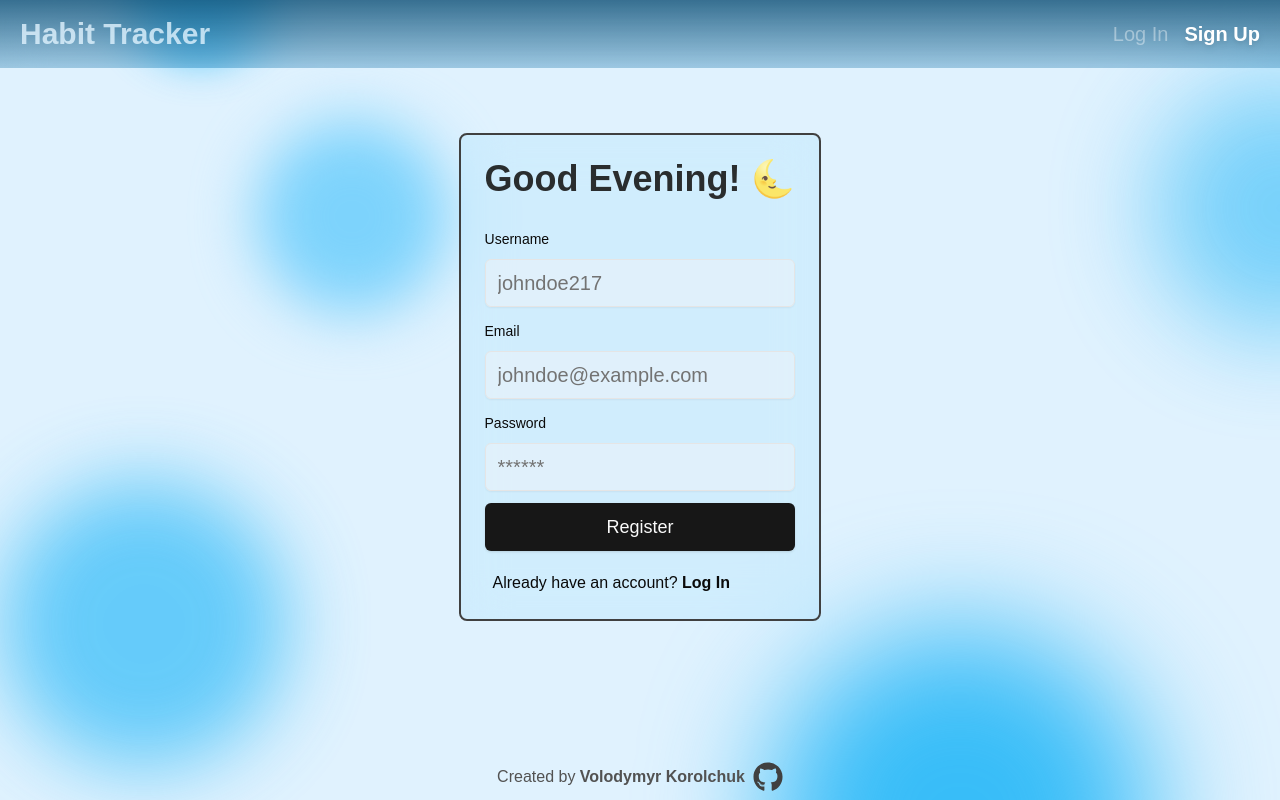
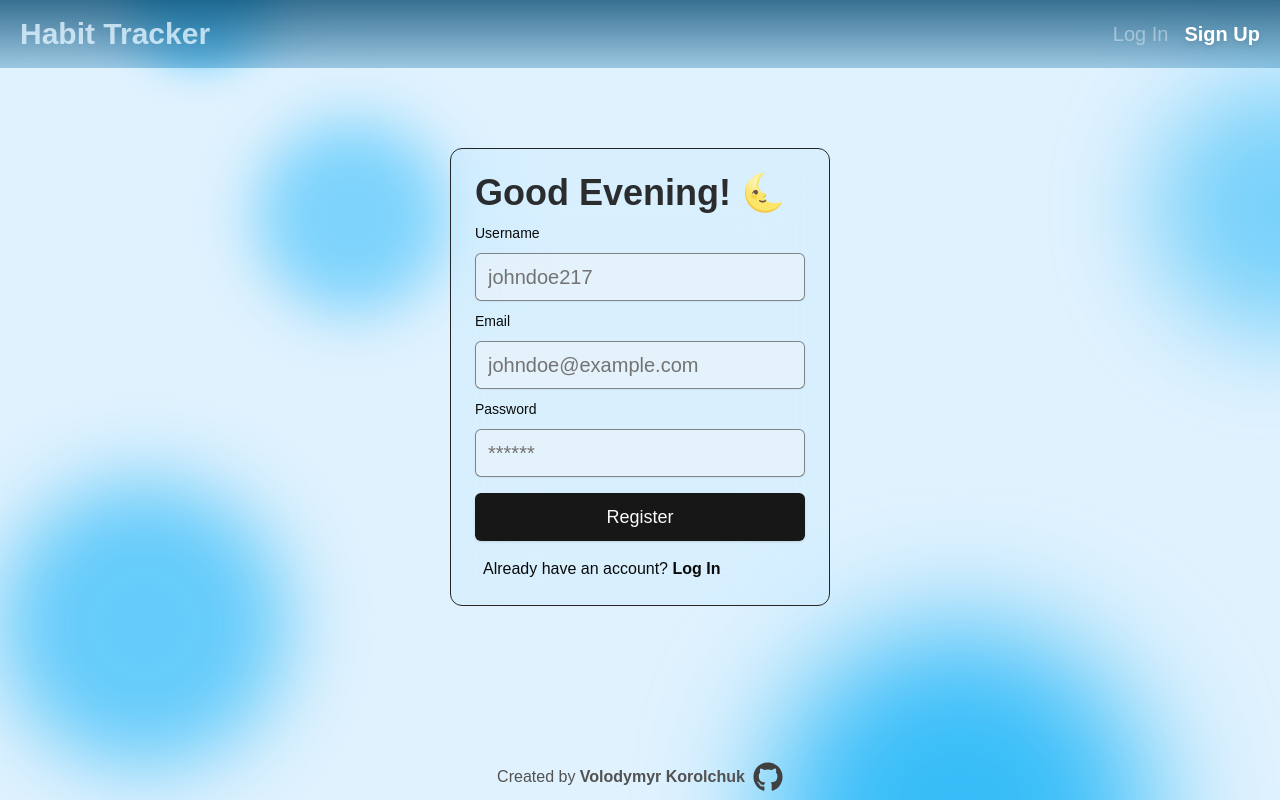
Before and after one commit to volodymyr-korolchuk/habit-tracker, a Next.js app: page /signup in a window 1280 px wide. Built offline with nearby package versions, Linux system fonts and the light colour scheme; a web font is replaced by a local one.

Commit message:
style: updated styles for login and signup forms

```diff
--- a/app/(auth)/layout.tsx
+++ b/app/(auth)/layout.tsx
@@ -25,7 +25,7 @@ export default function AuthLayout({
         }}
       ></div>
       <div
-        className="animate-[bounce_2s_ease-in-out_infinite] absolute w-48 h-48 bg-sky-300 rounded-full"
+        className="animate-[bounce_2s_ease-in-out_infinite]  absolute w-48 h-48 bg-sky-300 rounded-full"
         style={{
           top: "20%",
           left: "20%",
--- a/app/(auth)/login/page.tsx
+++ b/app/(auth)/login/page.tsx
@@ -8,10 +8,11 @@ const Login: React.FC = () => {
   const greeting = getGretting();
 
   return (
-    <section className="flex flex-col items-center justify-center gap-5 p-6 rounded-lg backdrop-blur-xl bg-sky-300/20 border-2 border-neutral-700">
-      <h2 className="select-none text-4xl font-semibold w-full pb-2 text-neutral-900/90">
+    <section className="flex flex-col items-center justify-center gap-2 p-6 rounded-xl backdrop-blur-xl bg-sky-200/20 border-[1px] border-neutral-800 w-[350px]">
+      <h2 className="select-none text-4xl font-semibold w-full text-neutral-900/90">
         {greeting}
       </h2>
+
       <LoginForm />
       <p className="text-left w-full px-2">
         Haven't registered yet?{" "}
--- a/app/(auth)/signup/page.tsx
+++ b/app/(auth)/signup/page.tsx
@@ -11,8 +11,8 @@ const Signup = (props: Props) => {
   const greeting = getGretting();
 
   return (
-    <section className="flex flex-col items-center justify-center gap-5 p-6 rounded-lg backdrop-blur-xl bg-sky-200/40 border-2 border-neutral-700">
-      <h2 className="select-none text-4xl font-semibold w-full pb-2 text-neutral-900/90">
+    <section className="flex flex-col items-center justify-center gap-2 p-6 rounded-xl backdrop-blur-2xl bg-sky-200/20 w-[380px] border-[1px] border-neutral-800">
+      <h2 className="select-none text-4xl font-semibold w-full text-neutral-900/90">
         {greeting}
       </h2>
       <SignupForm />
--- a/components/Forms/LoginForm.tsx
+++ b/components/Forms/LoginForm.tsx
@@ -49,7 +49,7 @@ const LoginForm = () => {
     <Form {...form}>
       <form
         onSubmit={form.handleSubmit(onSubmit)}
-        className="flex flex-col items-center justify-center rounded-lg gap-3 w-full"
+        className="flex flex-col items-center justify-center rounded-lg gap-2 w-full"
       >
         <FormField
           control={form.control}
@@ -60,7 +60,7 @@ const LoginForm = () => {
               <FormControl>
                 <Input
                   {...field}
-                  className="h-12 w-full text-xl bg-neutral-100/40"
+                  className="h-12 border-neutral-900/50 w-full text-xl bg-neutral-100/40"
                   type="email"
                   placeholder="johndoe@example.com"
                   disabled={isPending}
@@ -80,7 +80,7 @@ const LoginForm = () => {
               <FormControl>
                 <Input
                   {...field}
-                  className="h-12 w-full text-xl bg-neutral-100/40"
+                  className="h-12 border-neutral-900/50 w-full text-xl bg-neutral-100/40"
                   type="password"
                   placeholder="******"
                   disabled={isPending}
@@ -94,7 +94,7 @@ const LoginForm = () => {
         <FormError message={error} />
         <Button
           type="submit"
-          className="w-full h-12 text-lg"
+          className="w-full h-12 text-lg my-2"
           disabled={isPending}
         >
           Log in
--- a/components/Forms/SignupForm.tsx
+++ b/components/Forms/SignupForm.tsx
@@ -54,7 +54,7 @@ const SignupForm = () => {
     <Form {...form}>
       <form
         onSubmit={form.handleSubmit(onSubmit)}
-        className="flex flex-col items-center justify-center rounded-lg gap-3 w-full"
+        className="flex flex-col items-center justify-center rounded-lg gap-2 w-full"
       >
         <FormField
           control={form.control}
@@ -65,7 +65,7 @@ const SignupForm = () => {
               <FormControl>
                 <Input
                   {...field}
-                  className="h-12 w-full text-xl bg-neutral-100/40"
+                  className="h-12 border-neutral-900/50 w-full text-xl bg-neutral-100/40"
                   type="text"
                   placeholder="johndoe217"
                   disabled={isPending}
@@ -85,7 +85,7 @@ const SignupForm = () => {
               <FormControl>
                 <Input
                   {...field}
-                  className="h-12 w-full text-xl bg-neutral-100/40"
+                  className="h-12 border-neutral-900/50 w-full text-xl bg-neutral-100/40"
                   type="email"
                   placeholder="johndoe@example.com"
                   disabled={isPending}
@@ -105,7 +105,7 @@ const SignupForm = () => {
               <FormControl>
                 <Input
                   {...field}
-                  className="h-12 w-full text-xl bg-neutral-100/40"
+                  className="h-12 border-neutral-900/50 w-full text-xl bg-neutral-100/40"
                   type="password"
                   placeholder="******"
                   disabled={isPending}
@@ -120,7 +120,7 @@ const SignupForm = () => {
         <FormSuccess message={success} />
         <Button
           type="submit"
-          className="w-full h-12 text-lg"
+          className="w-full h-12 text-lg my-2"
           disabled={isPending}
         >
           Register
```
